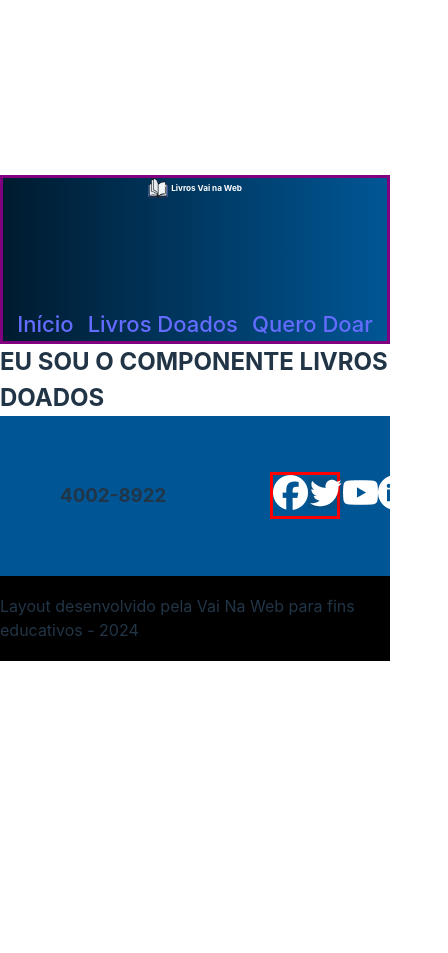
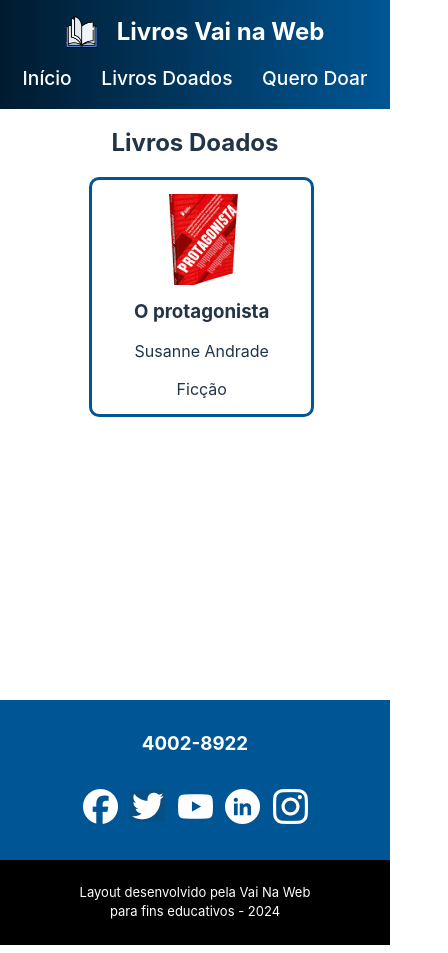
Before and after one commit to carladanielaa/desafio2-fullstack, a React (Vite) app: page /livrosdoados in a window 390 px wide. Shown: the whole page, 448 px wide, since content can reach past the window. Before the commit the page ends 844 px from the top, so only its background shows below. Built offline with nearby package versions, Linux system fonts and the light colour scheme.

Commit message:
concluindo o desafio

```diff
--- a/src/components/Footer/footer.module.scss
+++ b/src/components/Footer/footer.module.scss
@@ -11,11 +11,27 @@ footer{
     padding-left:60px ;
     padding-right: 50px;
     nav{
-        border: solid red;
+
         width: 18vw;
         display: flex;
         align-items: center;
         justify-content: space-evenly;
+    }
+    h3{
+        color: white;
+    }
+
+    @media(max-width: 1000px){
+        nav{
+            width: 250px;
+        }
+
+    }
+    @media(max-width: 500px){
+        flex-direction: column;
+        justify-content: space-evenly;
+        padding: 0;
+
     }
 
 
@@ -26,5 +42,17 @@ footer{
     display: flex;
     align-items: center;
     justify-content: center;
+    p{
+        color: white;
+    }
+
+    @media(max-width: 500px){
+        p{
+            text-align: center;
+            font-size: 13px;
+            width: 60vw;
+
+        }
+    }
 
 }
--- a/src/components/Header/header.module.scss
+++ b/src/components/Header/header.module.scss
@@ -5,126 +5,135 @@
   align-items: center;
   height: 20vh;
   width: 100vw;
+  padding: 0 2%;
 }
 
+/* Logo e título */
 .logoHeader {
-  border: solid rgb(0, 255, 17);
   display: flex;
-  width: 35%;
-  justify-content: space-around;
   align-items: center;
+  width: 28%;
+  justify-content: space-between;
 
   img {
     width: 20%;
+    margin-right: 20px;
   }
 
   h1 {
-    font-size: 30px;
+    font-size: 2rem;
     color: #fff;
   }
 }
 
-.navHeader {
+/* Menu de navegação */
+.boxMenu {
   width: 30%;
-
 
   ul {
     display: flex;
-    justify-content: space-around;
+    justify-content: space-between;
     list-style: none;
+
   }
-  li{
+
+  li {
     display: flex;
   }
 
   .link {
     color: #fff;
-    font-size: 20px;
+    font-size: 1.2rem;
     text-decoration: none;
+    transition: color 0.3s;
+    justify-content: space-evenly;
+
+    &:hover {
+      color: #00d4ff;
+    }
   }
 }
 
+/* Barra de busca */
 .barraDeBusca {
-  border: solid #ffffff;
-  border-radius: 20px;
-  margin-right: 1%;
+  display: flex;
+  align-items: center;
+  justify-content: space-around;
   width: 20%;
   height: 6vh;
-  display: flex;
-  justify-content: space-around;
-  align-items: center;
-
+  border: solid 1px #fff;
+  border-radius: 20px;
 
   input {
     background-color: transparent;
     border: none;
     outline: none;
-    color: white;
-    width: 50%;
-    height: 5vh;
-    font-size: 15px;
+    color: #fff;
+    width: 70%;
+    font-size: 1rem;
 
     &::placeholder {
       color: #fff;
-      font-size: 20px;
-    }
-  }
-  .boxMenu{
-    display: flex;
-  }
-
-
-}
-@media (max-width: 1120px){// deve ser a pparte do menu
-  .logoHeader{
-    border: solid 2px red;
-    width: 25vw;
-    h1{
-      font-size: 2.1vw;
-    }
-    img{
-  width: 5vw;
-    }
-  }
-  .boxMenu{
-    border: #001b2f;
-    ul{
-      font-size: 1.7vw;
-
-    }
-  }
-  .barraDeBusca{
-    border: solid olivedrab;
-    width: 18vw;
-    input{
-      &::placeholder{
-      font-size: 2vw;
-      }
+      font-size: 1rem;
     }
   }
 
+  img {
+    width: 20px;
+    height: 20px;
+  }
 }
-@media (max-width: 760px){
-  .header{
-    border: solid purple;
-    height: 20vh;
+
+/* Responsividade */
+
+/* Para telas menores (tablets e smartphones) */
+@media (max-width: 760px and 1000px) {
+  .header {
     flex-direction: column;
+    height: auto;
+    padding: 1rem 2%;
   }
-  .barraDeBusca{
-    display: none;
-  }
-  .logoHeader{
-    border: #aaea08;
 
-  }
-  .boxMenu{
+  .logoHeader {
+    justify-content: center;
     width: 100%;
+    margin-bottom: 1rem;
 
-    ul{
-      justify-content: space-evenly;
-      font-size: 22px;
-      display: flex;
+    h1 {
+      font-size: 1.5rem;
+    }
+
+    img {
+      width: 8vw;
     }
   }
 
+  .boxMenu {
+    width: 100%;
+
+    ul {
+      justify-content: center;
+      font-size: 1rem;
+      justify-content: space-around;
+    }
+  }
+
+  .barraDeBusca {
+    display: none;
+  }
 }
+
+/* Para telas muito pequenas (smartphones) */
+@media (max-width: 500px and 760) {
+  .header {
+    padding: 1rem;
+  }
+
+  .logoHeader h1 {
+    font-size: 1.3rem;
+  }
+
+  .boxMenu ul {
+    font-size: 0.9rem;
+  }
+}
--- a/src/pages/Inicio/Inicio.jsx
+++ b/src/pages/Inicio/Inicio.jsx
@@ -22,22 +22,22 @@ export default function Inicio() {
 
           <section className={s.boxCard}>
           <article>
-            <img src={roda} alt="" />
+            <img src={roda} alt="Criança em circulo" />
             <p> Oferece livros a quem não tem acesso, ajudando a reduzir a exclusão social.</p>
 
           </article>
           <article>
-            <img src={menino} alt="" />
+            <img src={menino} alt="Menino com o livro" />
             <p> Estimula o hábito da leitura e o aprendizado contínuo.</p>
 
           </article>
           <article>
-            <img src={transform} alt="" />
+            <img src={transform} alt="Imagem de união" />
             <p> Fornece conhecimento e inspiração, permitindo que indivíduos transformem suas vidas.</p>
 
           </article>
           <article>
-            <img src={balance} alt="" />
+            <img src={balance} alt="Imagem de balança" />
             <p> Garante que todos, independentemente de sua condição, tenham oportunidades de aprendizado.</p>
 
           </article>
--- a/src/pages/Inicio/inicio.module.scss
+++ b/src/pages/Inicio/inicio.module.scss
@@ -1,57 +1,152 @@
-.banner{
+.boxCard {
+  display: flex;
+  height: 72vh;
+  text-align: center;
+  align-items: center;
+  justify-content: space-evenly;
 
-    background-image: url('../../assets/img/banner.png');
-    height: 78vh;
-    background-repeat: no-repeat;
-    background-size: contain;
+  article {
+    width: 20vw;
+    height: 50vh;
+    background-color: #0157944d;
+    display: flex;
+    flex-direction: column;
+    align-items: center;
+    justify-content: space-evenly;
+    border-radius: 10px;
+
+    p {
+      text-align: center;
+      font-size: 20px;
+      margin: 30px;
+    }
+
+    img {
+      margin: 15px;
+      width: 50px; /* Ajuste o tamanho da imagem, se necessário */
+      height: 50px;
+    }
+  }
+}
+
+.banner {
+  background-image: url("../../assets/img/banner.png");
+  height: 78vh;
+  background-repeat: no-repeat;
+  background-size: contain;
+  display: flex;
+  align-items: center;
+
+  h2 {
+    color: white;
+    width: 27vw;
+    font-size: 30px;
+    margin-left: 140px;
+
+  }
+
+}
+
+.devoDoar {
+  padding-left: 60px;
+  height: 5vh;
+
+
+  div {
     display: flex;
     align-items: center;
 
-    h2{
-        color: white;
-        width: 27vw;
-        font-size: 30px;
-        margin-left: 150px;
+    h2 {
+      font-size: 30px;
+      color: #005695;
+    }
+  }
+}
+
+/* Estilo responsivo para telas menores */
+@media (max-width: 500px) {
+  .banner {
+    background-image: url("../../assets/img/img-p.png");
+  }
+
+  .banner h2{
+
+    font-size: 4.5vw;
+    width: 50vw;
+    height: 18vh;
+    text-align: center;
     }
 }
-// colocar um tamalho para o input
-.devoDoar{
-    padding-left: 60px;
-    height: 8vh;
-    div{
-        border: solid 2 px red;
-       //height: 0vh;
-        display: flex;
-        align-items: center;
-        h2{
-            font-size: 30px;
-            color:#005695;
 
-        }
+@media (max-width: 760px) {
+    .banner{
+
+        padding: 0 px;
+        margin: 0px;
     }
+  .boxCard {
+    flex-direction: column;
+    height: auto;
+  }
+
+  .boxCard article {
+    width: 80%;
+    height: auto;
+    margin-bottom: 20px;
+
+    p {
+      font-size: 18px;
+      margin: 20px;
+    }
+
+    img {
+      width: 40px;
+      height: 40px;
+    }
+  }
+  .devoDoar{
+    margin: 30px;
+
+
 }
-.boxCard{
+
+
+}
+
+
+
+@media (max-width: 500px) {
+  .boxCard {
     display: flex;
-    height: 72vh;
+    flex-direction: column;
     align-items: center;
-    justify-content: space-evenly;
-    article{
-        width: 20vw;
-        height: 50vh;
-        background-color:#0157944D;
-        flex-direction: column;
-        align-items: center;
-        justify-content: space-evenly;
-        border-radius: 10px;
-        p{
-            text-align: center;
-            font-size: 20px;
-        }
+    text-align: center;
+    height: auto;
+  }
 
+  .boxCard article {
+    width: 90%;
+    padding: 20px;
+    height: auto;
+
+    p {
+      font-size: 16px;
+      margin: 10px;
     }
+
+    img {
+      width: 35px;
+      height: 35px;
+    }
+  }
+
+  .banner {
+    height: 50vh;
+    background-size: cover;
+  }
+  .devoDoar{
+    margin: 20px;
+
+
 }
-@media (max-width: 1120px){
-    .banner{
-        background-image: url('../../assets/img/img-p.png');
-    }
 }
--- a/src/pages/QueroDoar/queroDoar.module.scss
+++ b/src/pages/QueroDoar/queroDoar.module.scss
@@ -1,19 +1,16 @@
-.principal{
-    border: solid 2px rgb(223, 28, 61);
+.principal {
   height: 80vh;
   display: flex;
-    justify-content:center ;
-
+  justify-content: center;
 }
-.container{
-
+.container {
   display: flex;
   flex-direction: column;
   align-items: center;
   justify-content: space-evenly;
 }
 
-form{
+form {
   border: solid 2px #005695;
   border-radius: 10px;
   height: 60vh;
@@ -22,30 +19,27 @@ form{
   flex-direction: column;
   align-items: center;
   justify-content: space-around;
-    div{
-
+  div {
     width: 100%;
     display: flex;
     align-items: center;
     justify-content: space-around;
     color: #005695;
-
   }
-    input{
+  input {
     border: solid 5px #005695;
     border-radius: 10px;
     width: 22vw;
     height: 5vh;
     outline: none;
     padding-left: 20px;
-        &::placeholder{
+    &::placeholder {
       color: #005695;
     }
   }
-
 }
-    input:nth-child(6){
-        border:solid #005695;
+input:nth-child(6) {
+  border: solid #005695;
   background-color: #005695;
   width: 10vw;
   height: 6vh;
@@ -54,3 +48,35 @@ form{
   cursor: pointer;
   font-size: 18px;
 }
+/* Estilo para mobile */
+@media screen and (max-width: 500px) {
+  .principal {
+    padding: 20px;
+  }
+  .container {
+    h2{
+        text-align: center;
+    }
+    form {
+      width: 100%;
+      padding: 10px;
+    }
+
+    input {
+      font-size: 14px;
+      height: 5vh;
+      width: 60vw;
+    }
+
+    div {
+      display: flex;
+      text-align: center;
+    }
+
+    img {
+      max-width: 80%;
+      margin-bottom: 5px;
+    }
+
+  }
+}
--- a/src/pages/livrosDoados/LivrosDoados.jsx
+++ b/src/pages/livrosDoados/LivrosDoados.jsx
@@ -1,10 +1,19 @@
+import s from './livrosdoados.module.scss'
+import  livro from '../../assets/img/livro.png'
 
 
-
-export default function LivrosDoados() {
-    return (
-      <section>
-        <h2>EU SOU O COMPONENTE LIVROS DOADOS</h2>
+export default function LivrosDoados(){
+  return(
+      <section className={s.caixaDoados}>
+          <h2>Livros Doados</h2>
+          <section className={s.cardLivros}>
+              <article >
+                  <img src={livro} alt="imagem do livro o protagonista" />
+                  <h3>O protagonista</h3>
+                  <p>Susanne Andrade</p>
+                  <p>Ficção</p>
+              </article>
+          </section>
       </section>
-    );
-  }
+  )
+}
--- /dev/null
+++ b/src/pages/livrosDoados/livrosdoados.module.scss
@@ -0,0 +1,39 @@
+.caixaDoados{
+    height: 70vh;
+    display: flex;
+    flex-direction: column;
+    align-items: center;
+    justify-content: space-evenly;
+}
+
+.cardLivros{
+    height: 60vh;
+    width: 85vw;
+
+
+    article{
+        border: 3px solid rgba(0, 86, 149, 1);
+        width: 225px;
+        height: 240px;
+        border-radius: 10px;
+        display: flex;
+        flex-direction: column;
+        align-items: center;
+        justify-content: space-evenly;
+    }
+
+    p{
+
+        font-size: 16px;
+        font-weight: 400;
+        text-align: center;
+
+    }
+
+
+}
+@media (max-width: 500px) {
+    .cardLivros article{
+        margin-left: 60px;
+    }
+    }
```
Also changed, not shown: src/assets/img/livro.png (added). Lines whose indentation alone changed are shown as unchanged.
